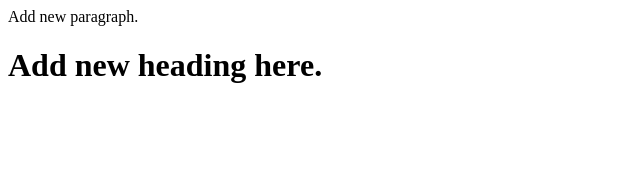
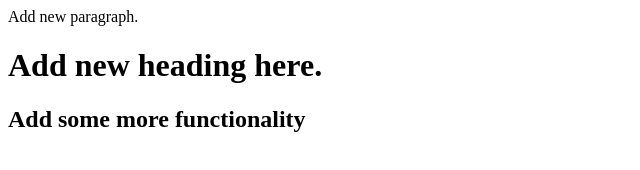
Before and after one commit to Deminent/Deminent-Demo, a plain HTML site: page index.html in a window 1280 px wide. Shown: the whole page, without its empty margins (0-640 px from the left). Drawn offline with Linux system fonts and the light colour scheme.

Commit message:
Add more functions

```diff
--- a/index.html
+++ b/index.html
@@ -1,2 +1,3 @@
 <p> Add new paragraph. </p>
 <h1> Add new heading here. </h1>
+<h2> Add some more functionality </h2>
```
